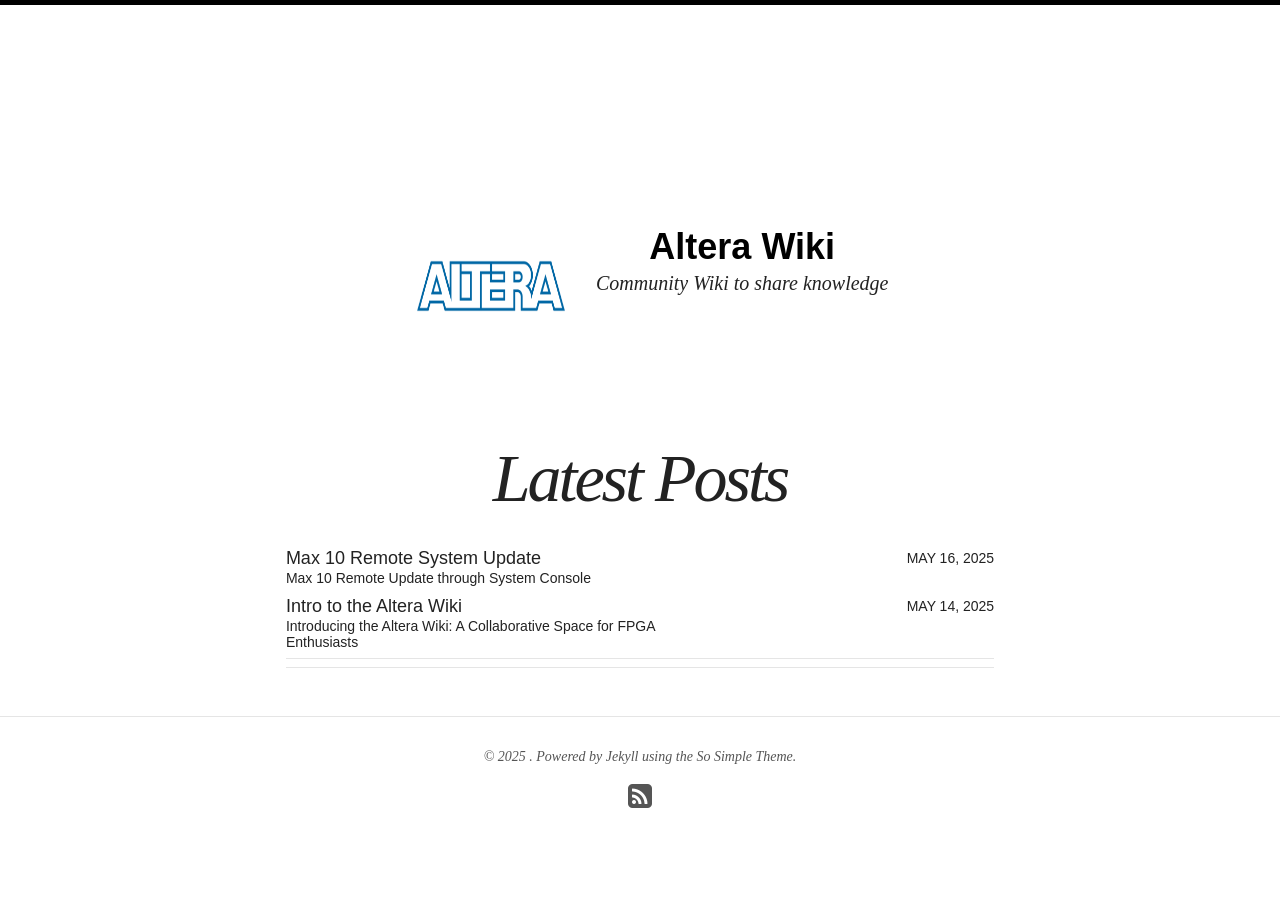
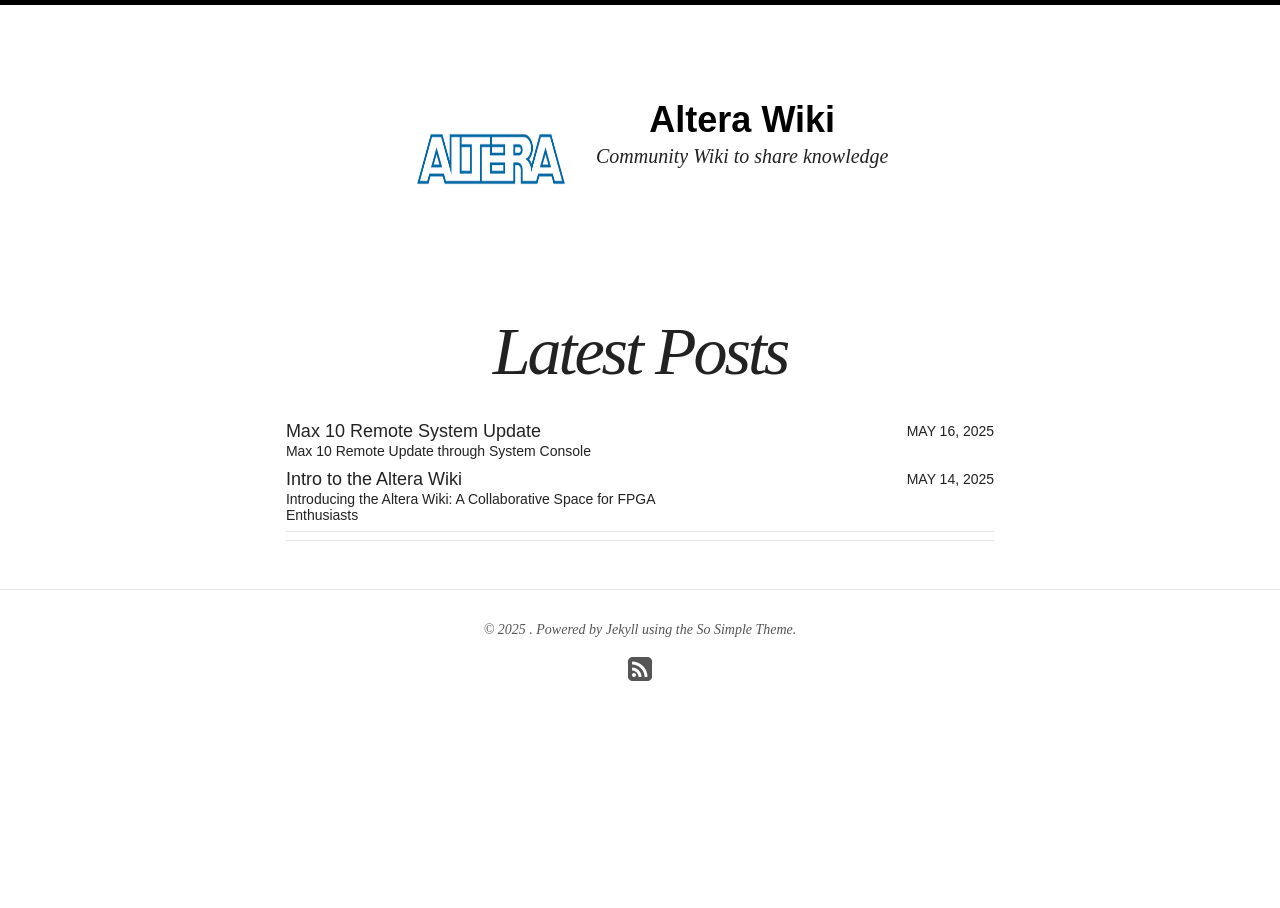
Before and after one commit to fpga-wiki/fpga-wiki.github.io, a Jekyll site: the page built from index.html, in a window 1280 px wide. Built offline with Jekyll 4.4.1, drawn with Linux system fonts in a browser that asks for light colours; nearby versions of some CDN libraries.

Commit message:
Update _masthead.scss

```diff
--- a/_sass/_masthead.scss
+++ b/_sass/_masthead.scss
@@ -72,7 +72,6 @@
    ========================================================================== */
 
 .site-title {
-  padding-top: 140px;
   margin-bottom: 0;
   @include animation-duration(1s);
   @include animation-delay(.75s);
```
